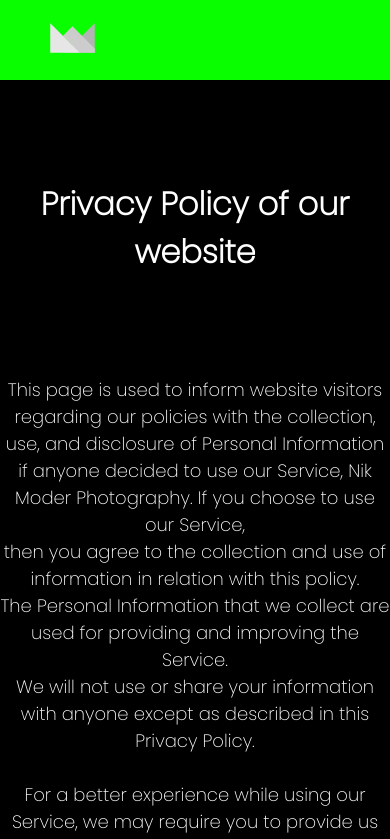
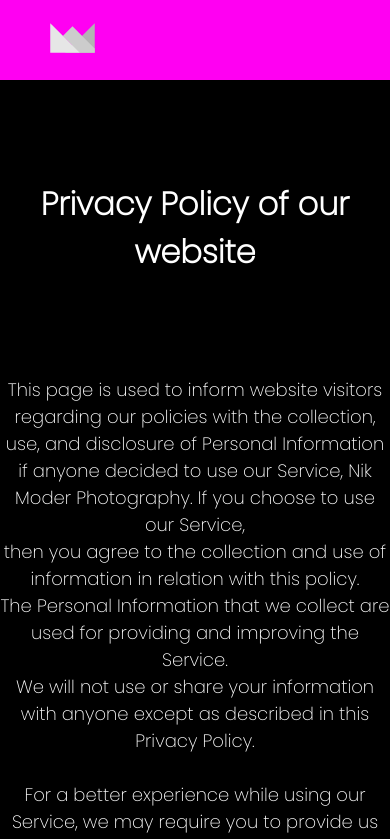
Before and after one commit to nikmoder/website, a plain HTML site: page privacy.html in a window 390 px wide. Shown: the top 839 px of the page. Drawn offline with Linux system fonts and the light colour scheme.

Commit message:
Add files via upload

```diff
--- a/styles.css
+++ b/styles.css
@@ -407,7 +407,7 @@ footer a:hover {
 @media (max-width: 640px) {
   header {
     height: 80px;
-    background-color: rgb(9, 255, 0);
+    background-color: rgb(255, 0, 242);
   }
 
   .logo img {
```
